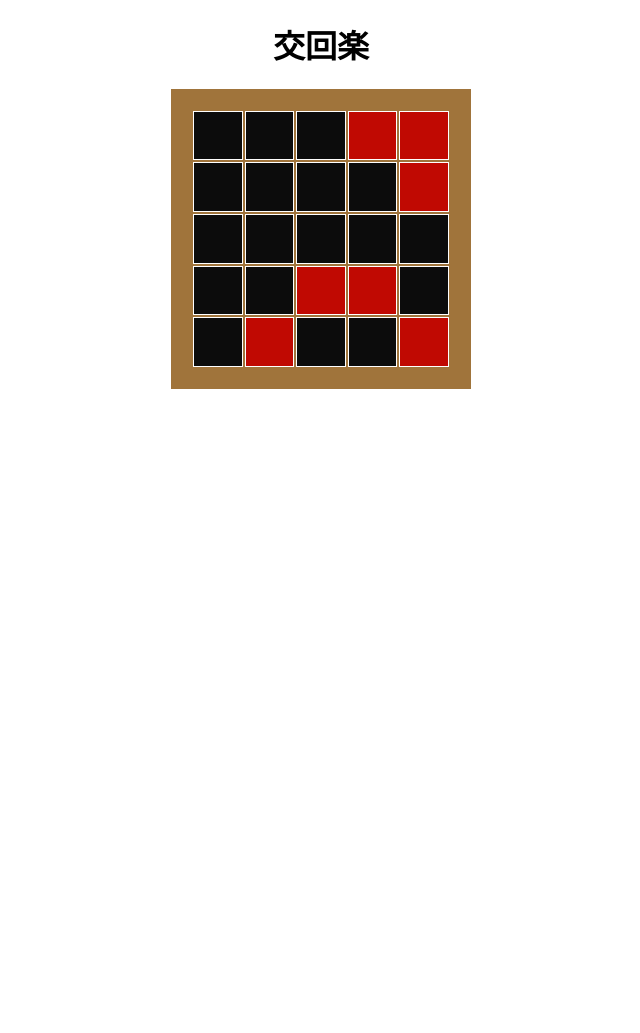
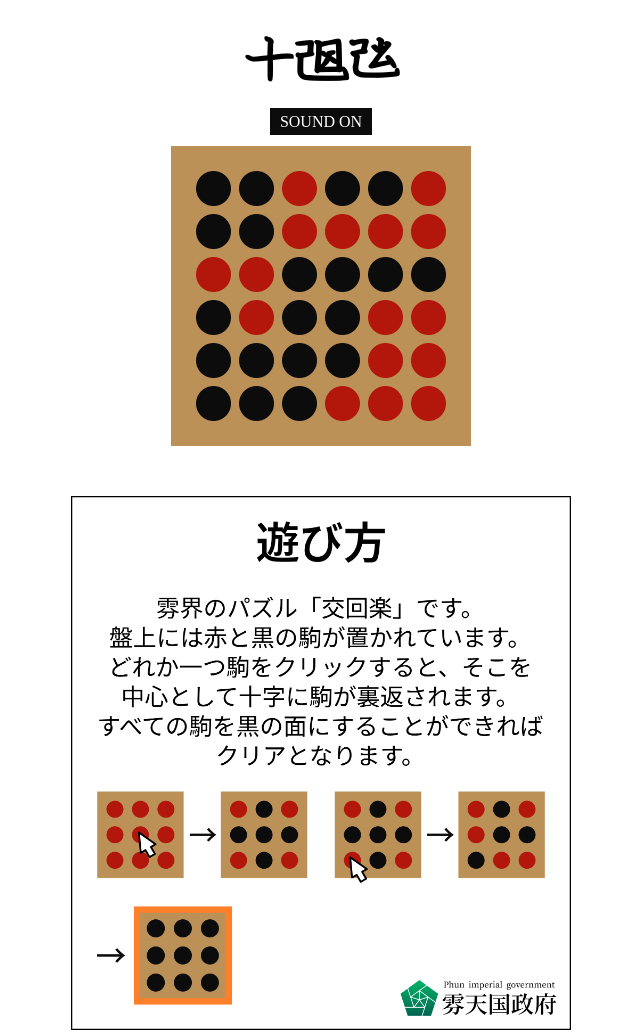
Before and after one commit to Sakalt/Cross, a website with bundled scripts: page index.html in a window 1280 px wide. Shown: the top 1033 px of the page, without its empty margins (319-959 px from the left). Before the commit the page ends 800 px from the top, so only its background shows below. Built offline with nearby package versions, Linux system fonts and the light colour scheme.

Commit message:
added something

```diff
--- /dev/null
+++ b/game.js
@@ -0,0 +1,36 @@
+const turnGrid = [[0, 0], [1, 0], [-1, 0], [0, 1], [0, -1]];
+export function initBoard(size = 5) {
+    let arr = new Array(3);
+    for (let b = 0; b < size; b++) {
+        arr[b] = new Array(3);
+        for (let a = 0; a < size; a++) {
+            arr[b][a] = "1"; //(a + b) % 2? "1":"-1";
+        }
+    }
+    return arr;
+}
+export function isCorrect(board) {
+    const numOfCorrect = board.reduce((a, b) => {
+        return a.concat(b);
+    }).filter((a) => {
+        return a == 1;
+    }).length;
+    return board.reduce((a, b) => { return a.concat(b); }).length == numOfCorrect;
+}
+export function turn(board, x, y) {
+    const leng = board.length;
+    turnGrid.forEach((grid) => {
+        const dx = y + grid[0];
+        const dy = x + grid[1];
+        if (dy > -1 && dy < leng && dx > -1 && dx < leng) {
+            board[dy][dx] *= -1;
+        }
+    });
+    return board;
+}
+export function randomBoard(board, size, times) {
+    for (let i = 0; i < times; i++) {
+        board = turn(board, Math.floor(Math.random() * size), Math.floor(Math.random() * size));
+    }
+    return board;
+}
--- /dev/null
+++ b/game.ts
@@ -0,0 +1,39 @@
+const turnGrid = [[0, 0], [1, 0], [-1, 0], [0, 1], [0, -1]]
+
+export function initBoard(size: number = 5) {
+    let arr = new Array(3);
+    for(let b = 0; b < size; b++) {
+    arr[b] = new Array(3);
+    for(let a = 0; a < size; a++) {
+        arr[b][a] = "1"//(a + b) % 2? "1":"-1";
+    }
+    }
+    return arr
+}
+
+export function isCorrect(board) {
+    const numOfCorrect = board.reduce((a, b) => {
+        return a.concat(b)
+    }).filter((a) => {
+        return a == 1
+    }).length
+    return board.reduce((a, b) => {return a.concat(b)}).length == numOfCorrect
+}
+
+export function turn(board, x, y) {
+    const leng = board.length
+    turnGrid.forEach((grid) => {
+        const dx = y + grid[0]
+        const dy = x + grid[1]
+        if (dy > -1 && dy < leng && dx > -1 && dx < leng) {
+            board[dy][dx] *= -1
+        }
+    })
+    return board
+}
+export function randomBoard(board, size, times) {
+    for(let i=0; i<times; i++) {
+        board = turn(board, Math.floor(Math.random()*size), Math.floor(Math.random()*size))
+    }
+    return board
+}
--- a/index.html
+++ b/index.html
@@ -1,12 +1,18 @@
 <!DOCTYPE html>
 <html>
     <head>
+        <title>交回楽</title>
     </head>
     <main>
         <h1>交回楽</h1>
+        <div id="mute"></div>
         <div id="board">test</div>
         <div id="status"></div>
+        <image id="howtoplay" width="500px" src="./assets/howtoplay.png">
+        <p>音素材：効果音ラボ、VSQ plus+</p>
+        <audio src="./audio/piece.mp3" type="audio/mp3" id="piece">
+        <audio src="./audio/koto.mp3" type="audio/mp3" id="correct">
     </main>
-    <script src="main.js"></script>
+    <script type="module" src="main.js"></script>
     <link rel="stylesheet" href="styles.css">
 </html>
--- a/main.js
+++ b/main.js
@@ -1,33 +1,7 @@
-const turnGrid = [[0, 0], [1, 0], [-1, 0], [0, 1], [0, -1]];
-function initBoard(size = 5) {
-    let arr = new Array(3);
-    for (let b = 0; b < size; b++) {
-        arr[b] = new Array(3);
-        for (let a = 0; a < size; a++) {
-            arr[b][a] = "1"; //(a + b) % 2? "1":"-1";
-        }
-    }
-    return arr;
-}
-function isCorrect(board) {
-    const numOfCorrect = board.reduce((a, b) => {
-        return a.concat(b);
-    }).filter((a) => {
-        return a == 1;
-    }).length;
-    return board.reduce((a, b) => { return a.concat(b); }).length == numOfCorrect;
-}
-function turn(board, x, y) {
-    const leng = board.length;
-    turnGrid.forEach((grid) => {
-        const dx = y + grid[0];
-        const dy = x + grid[1];
-        if (dy > -1 && dy < leng && dx > -1 && dx < leng) {
-            board[dy][dx] *= -1;
-        }
-    });
-    return board;
-}
+import { initBoard, turn, isCorrect, randomBoard } from "./game.js";
+let board;
+const boardSize = 6;
+let muted = true;
 function debugView(board) {
     const mapped = board.map((a) => {
         return a.map((b) => {
@@ -40,34 +14,59 @@ function debugView(board) {
         });
     }).reduce((y, b) => { return y + "</br>" + b; });
 }
-const boardSize = 5;
-let board = initBoard(boardSize);
-for (let i = 0; i < 3; i++) {
-    board = turn(board, Math.floor(Math.random() * boardSize), Math.floor(Math.random() * boardSize));
+window.muteGetter = () => {
+    mute();
+};
+function mute() {
+    const audios = document.querySelectorAll('audio');
+    const button = document.getElementById('mute');
+    if (muted) {
+        muted = false;
+        button.innerHTML = '<span onclick="muteGetter()" style="background-color: #0c0c0c; color: white; padding: 5px 10px;">SOUND ON</span>';
+    }
+    else {
+        muted = true;
+        button.innerHTML = '<span onclick="muteGetter()" style="background-color: #b3170b; color: white; padding: 5px 10px;">SOUND MUTED</span>';
+    }
+    Array.prototype.forEach.call(audios, (audio) => {
+        audio.muted = muted;
+        console.log(muted);
+    });
 }
-function reload(x, y) {
+window.reload = (x, y) => {
     if (!isCorrect(board)) {
         board = turn(board, x, y);
+        const piece = document.getElementById('piece');
+        const correct = document.getElementById('correct');
+        piece.currentTime = 0;
+        piece.play();
         redraw();
         if (isCorrect(board)) {
+            setTimeout(() => { correct.play(); }, 500);
             let status = document.getElementById("status");
             status.innerHTML = '<span style="background-color: #3030FF; color: white; padding: 20px;">クリア！おめでとう！</span>';
             console.log("correct");
         }
     }
-}
+};
 function redraw() {
     let tables = "<table class='board'>";
     for (let row = 0; row < board.length; row++) {
         tables += "<tr>";
         for (let col = 0; col < board[row].length; col++) {
-            tables += "<td onclick=\"reload(" + row + "," + col + ")\" class=\"grid" + board[row][col] + " grid\"></td>";
+            tables += "<td onclick='reload(" + row + "," + col + ")' class='grid'>";
+            tables += "<img width='100%' class='piece' src='./assets/" + (board[row][col] == 1 ? "sun" : "moon") + ".png'>";
+            tables += "</td>";
         }
         tables += "</tr>";
     }
     tables += "</table>";
     let htmlBoard = document.getElementById("board");
     htmlBoard.innerHTML = tables;
-    console.log(debugView(board));
 }
-redraw();
+window.onload = () => {
+    board = initBoard(boardSize);
+    board = randomBoard(board, boardSize, 5);
+    redraw();
+    mute();
+};
--- a/styles.css
+++ b/styles.css
@@ -1,15 +1,17 @@
-.grid1 {
-    background-color: #0c0c0c;
-}
-
-.grid-1 {
-    background-color: #c00902;
+@font-face {
+    font-family: "PhunWrite";
+    src: url("./fonts/PhunWrite-Regular-20230725.woff") format("woff")
 }
 
 .grid {
     margin: 5px;
-    border: 1px white solid;
+    border: 2px transparent solid;
+    vertical-align: middle;
+    text-align: center;
+}
 
+.piece {
+    display: block;
 }
 
 .grid:hover {
@@ -24,15 +26,33 @@
     margin-top: 50px;
 }
 
+#mute {
+    text-align: center;
+    margin-bottom: 15px;
+}
+
+#howtoplay {
+    display: block;
+    margin: auto;
+    margin-top: 50px;
+    margin-bottom: 50px;
+}
+
 .board {
     width: 300px;
     height: 300px;
     padding: 20px;
     margin: 0px auto;
-    background-color: rgb(160, 116, 59);
+    background-color: rgb(188, 145, 88);
 }
 
 h1 {
     width: 100%;
     text-align: center;
+    font-family: "PhunWrite";
+    font-size: 50px;
 }
+
+p {
+    text-align: center;
+}
```
Also changed, not shown: main.ts (+38 -41 lines), assets/howtoplay.png (added), assets/moon.png (added), assets/sun.png (added), fonts/PhunWrite-Regular-20230725.woff (added), 2 other files.
